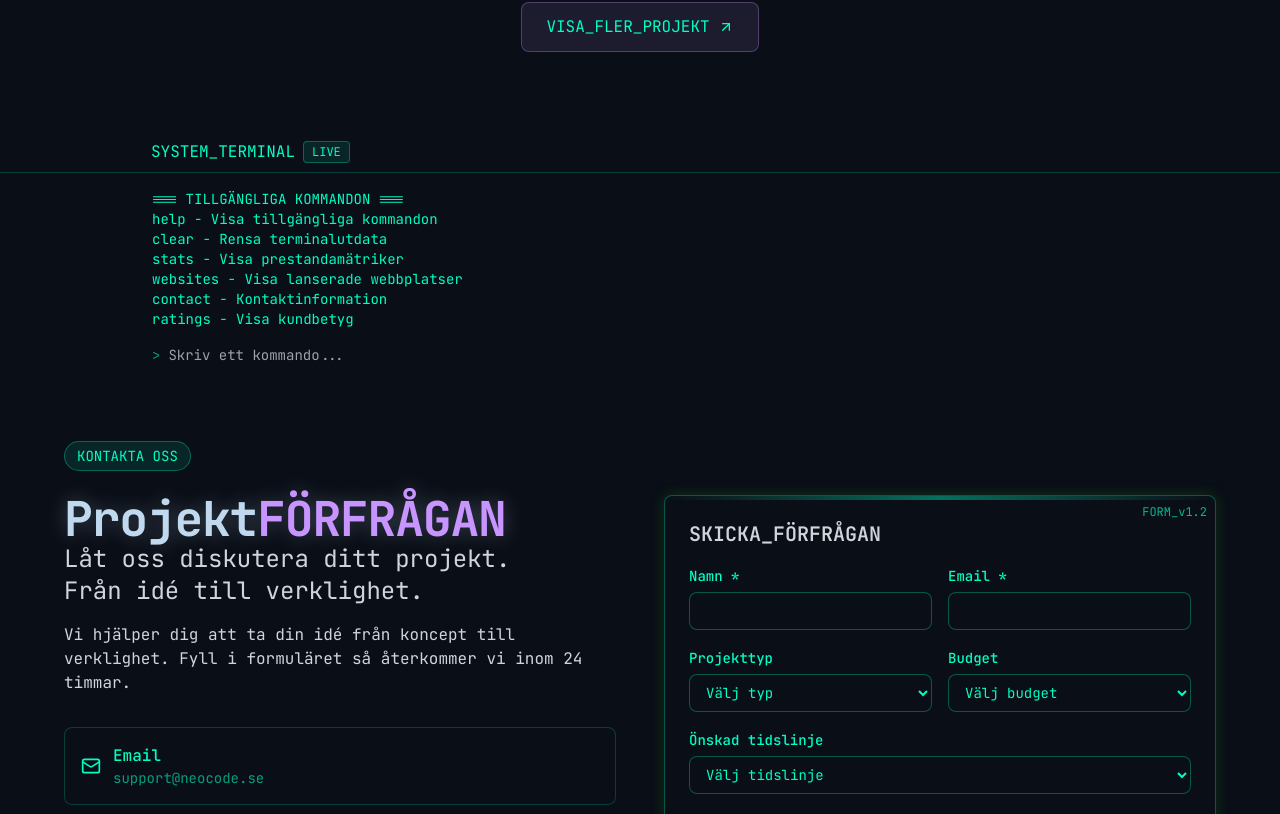
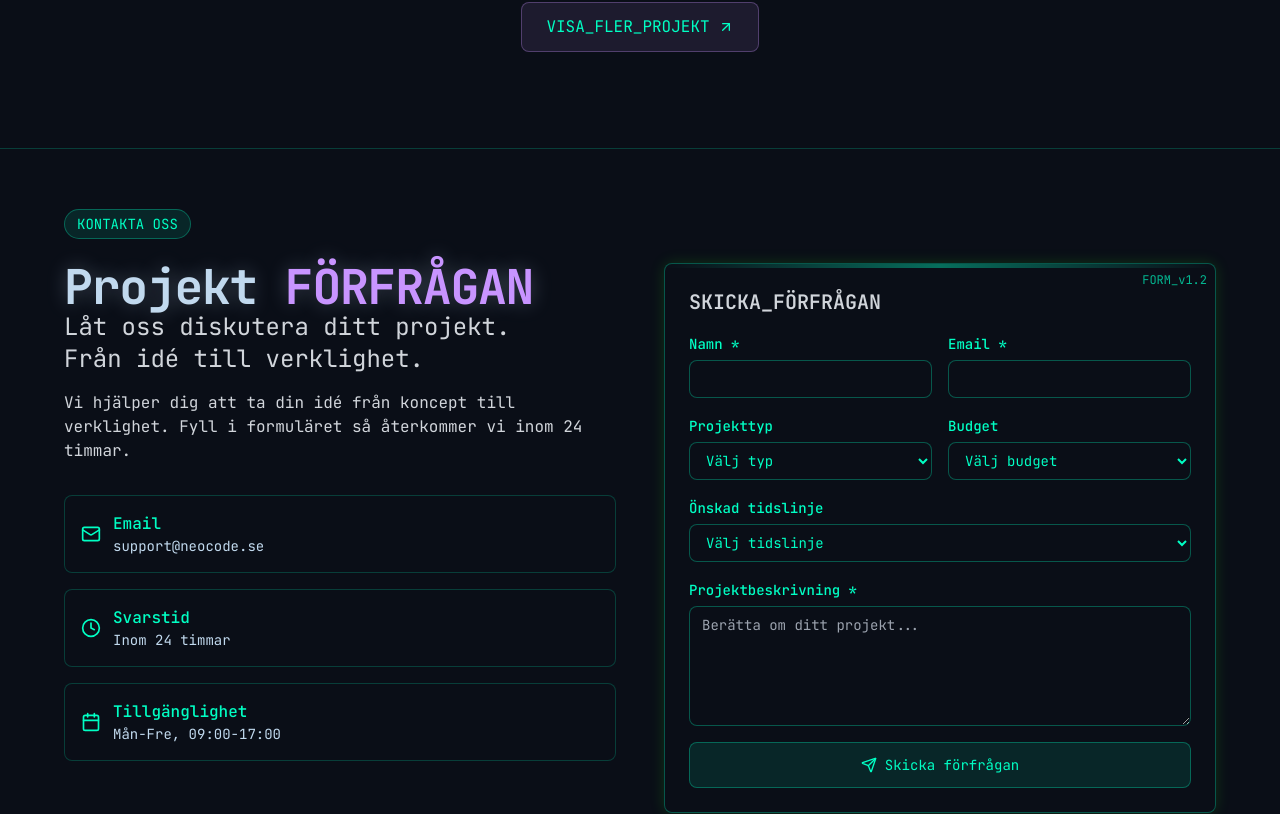
Before and after one commit to aki0010/echo-website-creation, a React (Vite) app: page / in a window 1280 px wide. Shown: the part 4926-5740 px from the top of the page. Built offline with nearby package versions, Linux system fonts and the light colour scheme.

Commit message:
Visual edit in Lovable
Edited UI in Lovable

```diff
--- a/src/components/ContactSection.tsx
+++ b/src/components/ContactSection.tsx
@@ -1,4 +1,3 @@
-
 import { Mail, MessageSquare, Twitter, Bot, Calendar, Clock, Send } from 'lucide-react';
 import { useState, useEffect } from 'react';
 import emailjs from '@emailjs/browser';
@@ -6,7 +5,6 @@ import { useToast } from "@/hooks/use-toast";
 import { Dialog, DialogContent, DialogHeader, DialogTitle, DialogTrigger } from "@/components/ui/dialog";
 import { Label } from "@/components/ui/label";
 import { Textarea } from "@/components/ui/textarea";
-
 const ContactSection = () => {
   const [formData, setFormData] = useState({
     name: '',
@@ -20,18 +18,15 @@ const ContactSection = () => {
   const {
     toast
   } = useToast();
-
   useEffect(() => {
     emailjs.init("RXtO2yaS1DANkbyq7");
   }, []);
-
   const handleInputChange = (e: React.ChangeEvent<HTMLInputElement | HTMLTextAreaElement | HTMLSelectElement>) => {
     setFormData({
       ...formData,
       [e.target.name]: e.target.value
     });
   };
-
   const handleSubmit = async () => {
     if (!formData.name || !formData.email || !formData.description) {
       toast({
@@ -74,7 +69,6 @@ const ContactSection = () => {
       setIsSubmitting(false);
     }
   };
-
   return <section id="contact" className="section-padding py-12 sm:py-16 md:py-[60px] overflow-hidden">
       <div className="container">
         <div className="inline-block px-2 sm:px-3 py-1 bg-neon-green/10 rounded-full border border-neon-green/30 mb-4 sm:mb-6 text-xs sm:text-sm">
@@ -84,7 +78,7 @@ const ContactSection = () => {
         <div className="grid grid-cols-1 lg:grid-cols-2 gap-6 md:gap-8 lg:gap-12">
           <div className="max-w-full text-left">
             <h1 className="font-bold py-0 text-2xl xs:text-3xl sm:text-4xl md:text-5xl tracking-tight leading-tight">
-              Projekt<span className="code">FÖRFRÅGAN</span>
+              Projekt<span className="code"> FÖRFRÅGAN</span>
             </h1>
             <div className="description mx-0">
               <h2 className="text-xl sm:text-2xl mb-2 sm:mb-4">
@@ -102,7 +96,7 @@ const ContactSection = () => {
                 <Mail className="w-4 h-4 sm:w-5 sm:h-5 text-neon-green flex-shrink-0" />
                 <div className="min-w-0">
                   <h3 className="font-medium text-xs sm:text-sm md:text-base truncate">Email</h3>
-                  <p className="text-xs sm:text-sm text-neon-green/60 truncate">support@neocode.se</p>
+                  <p className="text-xs sm:text-sm truncate text-neon-blue">support@neocode.se</p>
                 </div>
               </div>
 
@@ -110,7 +104,7 @@ const ContactSection = () => {
                 <Clock className="w-4 h-4 sm:w-5 sm:h-5 text-neon-green flex-shrink-0" />
                 <div className="min-w-0">
                   <h3 className="font-medium text-xs sm:text-sm md:text-base truncate">Svarstid</h3>
-                  <p className="text-xs sm:text-sm text-neon-green/60 truncate">Inom 24 timmar</p>
+                  <p className="text-xs sm:text-sm truncate text-neon-blue">Inom 24 timmar</p>
                 </div>
               </div>
 
@@ -118,7 +112,7 @@ const ContactSection = () => {
                 <Calendar className="w-4 h-4 sm:w-5 sm:h-5 text-neon-green flex-shrink-0" />
                 <div className="min-w-0">
                   <h3 className="font-medium text-xs sm:text-sm md:text-base truncate">Tillgänglighet</h3>
-                  <p className="text-xs sm:text-sm text-neon-green/60 truncate">Mån-Fre, 09:00-17:00</p>
+                  <p className="text-xs sm:text-sm truncate text-neon-blue">Mån-Fre, 09:00-17:00</p>
                 </div>
               </div>
             </div>
@@ -191,5 +185,4 @@ const ContactSection = () => {
       </div>
     </section>;
 };
-
 export default ContactSection;
--- a/src/components/Terminal.tsx
+++ b/src/components/Terminal.tsx
@@ -62,37 +62,10 @@ const Terminal = () => {
   };
   return <div className="cyber-card">
       <div className="flex items-center gap-2 p-2 border-b border-neon-green/20 px-[151px]">
-        <span className="text-neon-green">SYSTEM_TERMINAL</span>
-        <div className="px-2 py-0.5 bg-neon-green/10 rounded text-xs border border-neon-green/30">
-          <span>LIVE</span>
-        </div>
+
+
       </div>
-      <div className="p-4 font-mono text-sm px-[152px] my-0">
-        <div className="mb-4">
-          <p>=== TILLGÄNGLIGA KOMMANDON ===</p>
-          <p className="text-neon-green">help - Visa tillgängliga kommandon</p>
-          <p className="text-neon-green">clear - Rensa terminalutdata</p>
-          <p className="text-neon-green">stats - Visa prestandamätriker</p>
-          <p className="text-neon-green">websites - Visa lanserade webbplatser</p>
-          <p className="text-neon-green">contact - Kontaktinformation</p>
-          <p className="text-neon-green">ratings - Visa kundbetyg</p>
-        </div>
 
-        {commandHistory.map((entry, index) => <div key={index} className="mb-4">
-            <div className="flex items-center gap-2 mb-1">
-              <span className="text-neon-green/60">{'>'}</span>
-              <span className="text-neon-green">{entry.command}</span>
-            </div>
-            <div className={`pl-4 ${entry.response.type === 'error' ? 'text-red-400' : entry.response.type === 'success' ? 'text-neon-green' : 'text-neon-green/80'}`}>
-              {entry.response.text.map((line, i) => <p key={i}>{line}</p>)}
-            </div>
-          </div>)}
-
-        <div className="flex items-center gap-2">
-          <span className="text-neon-green/60">{'>'}</span>
-          <input type="text" value={currentCommand} onChange={e => setCurrentCommand(e.target.value)} onKeyDown={handleCommand} className="bg-transparent border-none outline-none text-neon-green w-full" placeholder="Skriv ett kommando..." spellCheck="false" />
-        </div>
-      </div>
     </div>;
 };
 export default Terminal;
```
